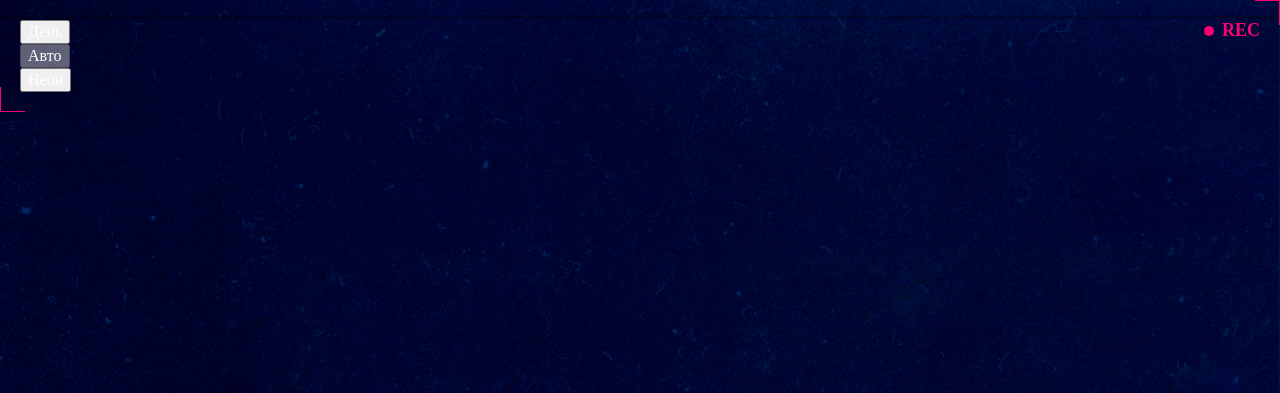
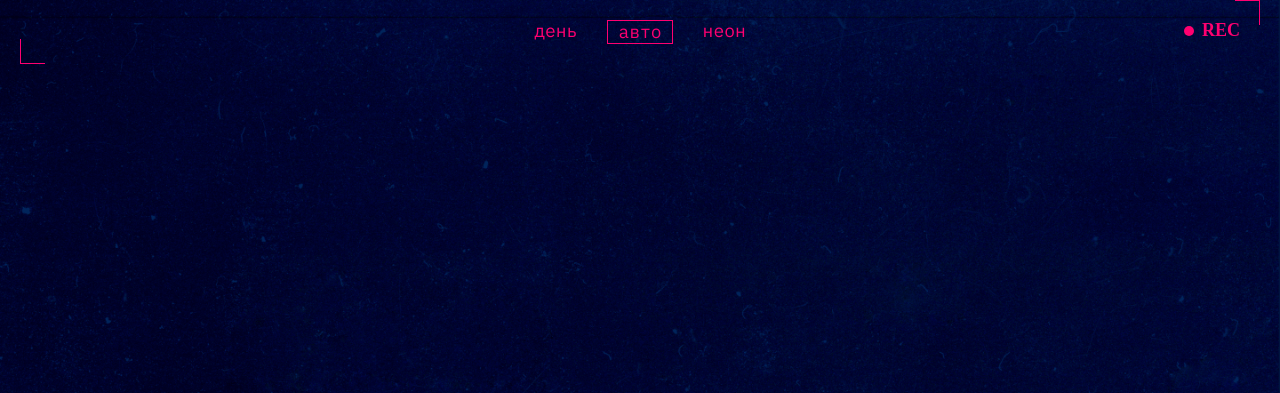
Before and after one commit to Ytqwerty/slozhno-sosredatochitsiya-tz, a plain HTML site: page index.html in a window 1280 px wide. Shown: the top 393 px of the page. Drawn offline with Linux system fonts and the light colour scheme.

Commit message:
fixed the location of the theme switching buttons

```diff
--- a/index.html
+++ b/index.html
@@ -97,9 +97,9 @@
         </div>
     </section>
     <section class="content">
-        <div class="container content__wrapper">
+        <div class="container content__wrapper content__type_attention_wrapper">
             <h2 class="content__title">Что снижает концентрацию внимания?</h2>
-            <div class="content__grid">
+            <div class="content__grid content__grid_attention">
                 <div class="content__block">
                     <h3 class="section__title">Многозадачность</h3>
                     <p>
--- a/styles/globals.css
+++ b/styles/globals.css
@@ -10,6 +10,7 @@ body {
   min-inline-size: 375px;
   max-inline-size: 1440px;
   margin: 0 auto;
+  padding:0 20px;
 }
 
 h1,
--- a/styles/light.css
+++ b/styles/light.css
@@ -17,9 +17,8 @@
 
 .theme-light .page {
   /* Вам также нужно будет написать ряд подобных селекторов */
-  /*  display:none*/
 }
-.decorated-zone::before {
+.header::before {
     content: "";
     position: absolute;
     top: 0;
@@ -30,7 +29,7 @@
     border-right: 1px solid var(--accent-color);
 }
 
-.decorated-zone::after {
+.header::after {
     content: "";
     position: absolute;
     bottom: 0;
--- a/styles/style.css
+++ b/styles/style.css
@@ -14,6 +14,35 @@
     align-items: start;
     padding: 20px;
     position: relative;
+}
+.header__theme-menu {
+    display: flex;
+    justify-content: center;
+    align-items: center;
+    margin: 0 auto;
+    padding: 0;
+}
+.header__theme-menu-list {
+    display: flex;
+    gap: 20px;
+    list-style: none;
+    padding: 0;
+    margin: 0;
+}
+.header__theme-menu-button {
+    font-family: "IBM Plex Mono", monospace;
+    font-weight: 400;
+    font-size: 18px;
+    line-height: 18px;
+    color: var(--accent-color);
+    background: none;
+    border: none;
+    cursor: pointer;
+    text-transform: lowercase;
+    padding: 2px 10px;
+}
+.header__theme-menu-button_active {
+    border: 1px solid var(--accent-color);
 }
 .intro {
     display: grid;
@@ -91,9 +120,20 @@
     background-color: var(--accent-color);
     color: var(--bg-color);
     font-size: 18px;
+    margin-bottom: 10px;
 }
 .content__block p {
     color: var(--paragraph-color);
+    margin-bottom: 20px;
+}
+.content__grid_attention {
+    display: grid;
+    gap: 20px;
+    grid-template-columns: repeat(3, 1fr);
+    margin-top: 20px;
+}
+.content__type_attention_wrapper {
+    display: block;
 }
 body {
     color: var(--text-color);
```
